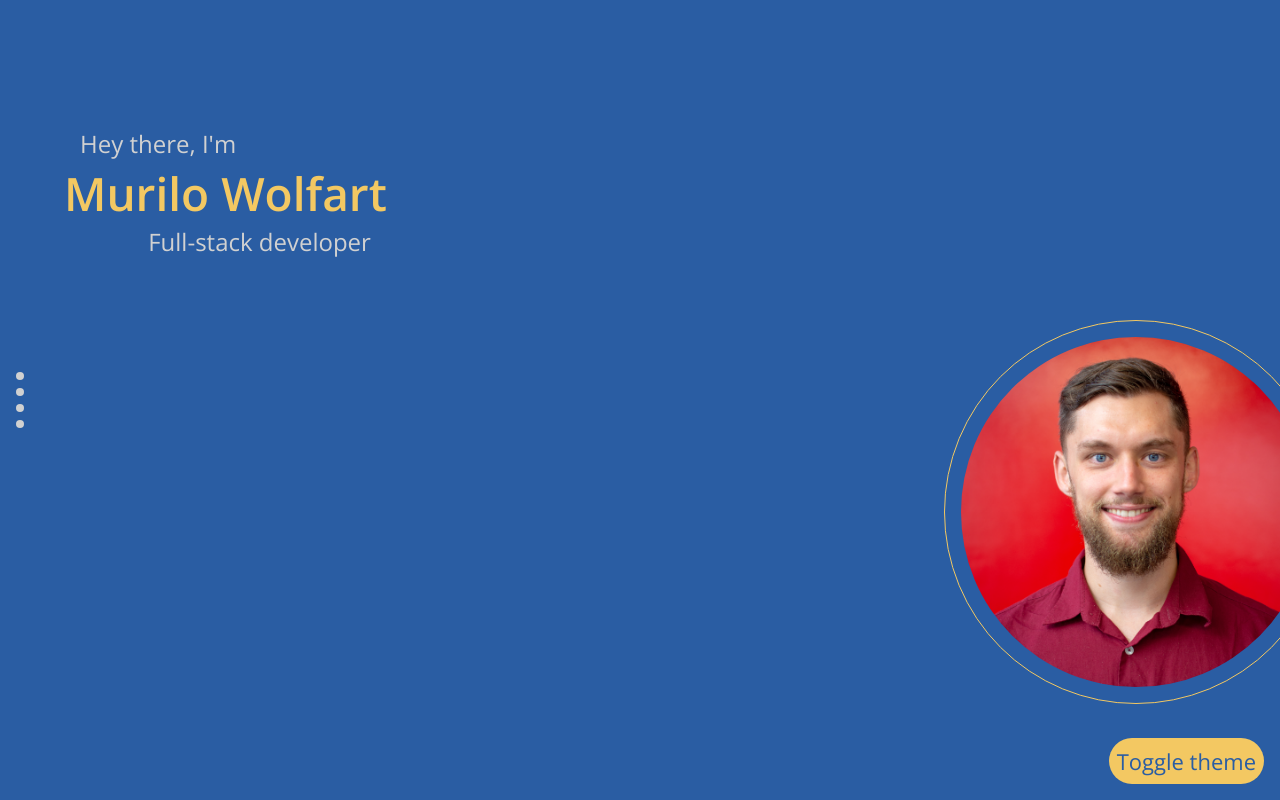
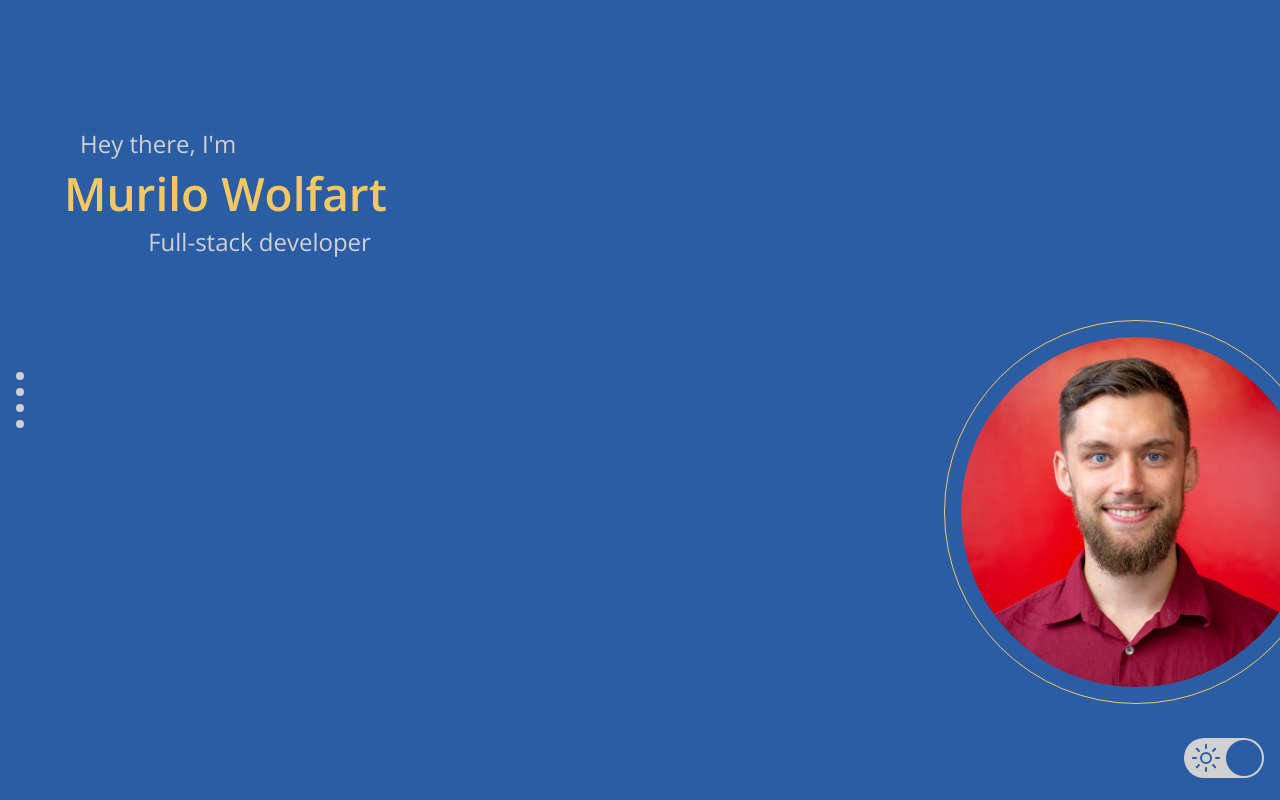
Before and after one commit to mwolfart/mwolfart.github.io, a React (Vite) app: page / in a window 1280 px wide. Built offline with nearby package versions, Linux system fonts and the light colour scheme.

Commit message:
theme switcher

```diff
--- a/src/components/theme-toggle/index.tsx
+++ b/src/components/theme-toggle/index.tsx
@@ -1,12 +1,44 @@
+import { useLayoutEffect, useState } from "react";
+import { IoMoonOutline, IoSunnyOutline } from "react-icons/io5";
+
 export const ThemeToggle = () => {
+  const prefersDark =
+    typeof window !== "undefined" &&
+    window.matchMedia("(prefers-color-scheme: dark)").matches;
+  const [isDark, setDark] = useState(prefersDark ?? false);
+
+  const breadcrumbStyle = `absolute h-[90%] top-[1.5px] left-[2px] transition bg-background aspect-square rounded-full ${
+    isDark ? "translate-x-0" : "translate-x-10"
+  }`;
+  const sunStyle = `absolute h-[70%] top-[4px] left-[6px] aspect-square ${
+    isDark ? "hidden" : "block"
+  }`;
+  const moonStyle = `absolute h-[70%] top-[4px] right-[7px] aspect-square ${
+    isDark ? "block" : "hidden"
+  }`;
+
+  useLayoutEffect(() => {
+    if (isDark && typeof document !== "undefined") {
+      document.documentElement.classList.add("dark");
+    } else {
+      document.documentElement.classList.remove("dark");
+    }
+  }, [isDark]);
+
   return (
     <button
-      className="bg-primary text-background rounded-full p-2"
+      className="relative rounded-full w-20 bg-copy text-background h-10 cursor-pointer"
       onClick={() => {
-        document.documentElement.classList.toggle("dark");
+        setDark(!isDark);
       }}
     >
-      Toggle theme
+      <div className={breadcrumbStyle} />
+      <div className={sunStyle}>
+        <IoSunnyOutline size={32} />
+      </div>
+      <div className={moonStyle}>
+        <IoMoonOutline size={32} />
+      </div>
     </button>
   );
 };
--- a/src/index.css
+++ b/src/index.css
@@ -3,7 +3,7 @@
 @tailwind utilities;
 
 @layer base {
-  :root {
+  html {
     --color-background: #2a5da3;
     --color-background-secondary: #c7c7c7;
     --color-text: #d1d1d1;
@@ -11,14 +11,12 @@
     --color-secondary: #762daa;
   }
 
-  @media (prefers-color-scheme: dark) {
-    :root {
-      --color-background: #282828;
-      --color-background-secondary: #323232;
-      --color-text: #f4f4f4;
-      --color-primary: #f6304b;
-      --color-secondary: #9472df;
-    }
+  html.dark {
+    --color-background: #282828;
+    --color-background-secondary: #323232;
+    --color-text: #f4f4f4;
+    --color-primary: #f6304b;
+    --color-secondary: #9472df;
   }
 
   html,
@@ -79,11 +77,11 @@
 @font-face {
   font-family: OpenSans;
   font-style: normal;
-  src: url('../../public/font/opensans.ttf');
+  src: url("../../public/font/opensans.ttf");
 }
 
 @font-face {
   font-family: OpenSans;
   font-style: italic;
-  src: url('../../public/font/opensans-italic.ttf');
+  src: url("../../public/font/opensans-italic.ttf");
 }
```
